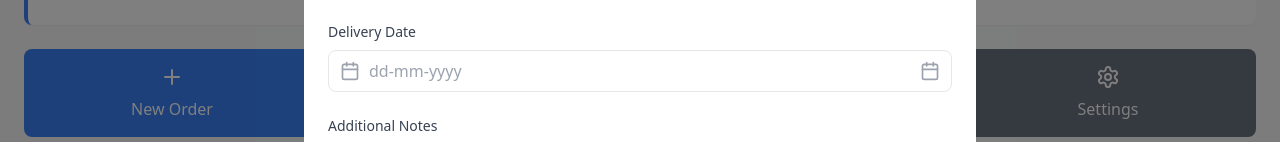
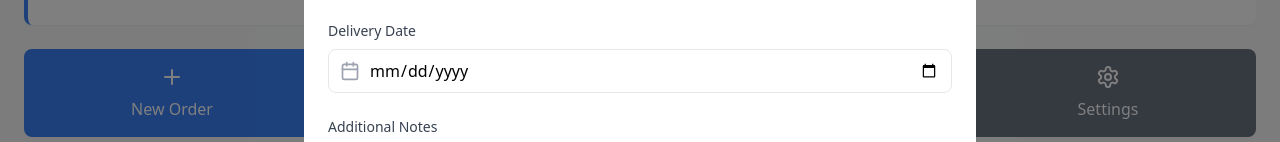
Before and after one commit to codinggita/laundry_buddy, a React (Vite) app in the folder Frontend/: page /workerdashboard in a window 1280 px wide. Both pictures are taken after a click on the button "New Order". Shown: the part 355-497 px from the top of the page. Built offline with nearby package versions, Linux system fonts and the light colour scheme; no server answers.

Commit message:
Fix the input type of date

```diff
--- a/Frontend/src/Component/Worker/Dashboard/NewOrder.jsx
+++ b/Frontend/src/Component/Worker/Dashboard/NewOrder.jsx
@@ -86,11 +86,11 @@ function NewOrder({isOpen,onClose}) {
               <div className="relative">
                 <Calendar className="absolute left-3 top-1/2 transform -translate-y-1/2 text-gray-400 w-5 h-5" />
                 <input
-                  type="text"
+                  type="date"
                   className="w-full pl-10 pr-3 py-2 border border-gray-200 rounded-lg focus:outline-none focus:ring-2 focus:ring-blue-500"
                   placeholder="dd-mm-yyyy"
                 />
-                <Calendar className="absolute right-3 top-1/2 transform -translate-y-1/2 text-gray-400 w-5 h-5" />
+                {/* <Calendar className="absolute right-3 top-1/2 transform -translate-y-1/2 text-gray-400 w-5 h-5" /> */}
               </div>
             </div>
 
```
